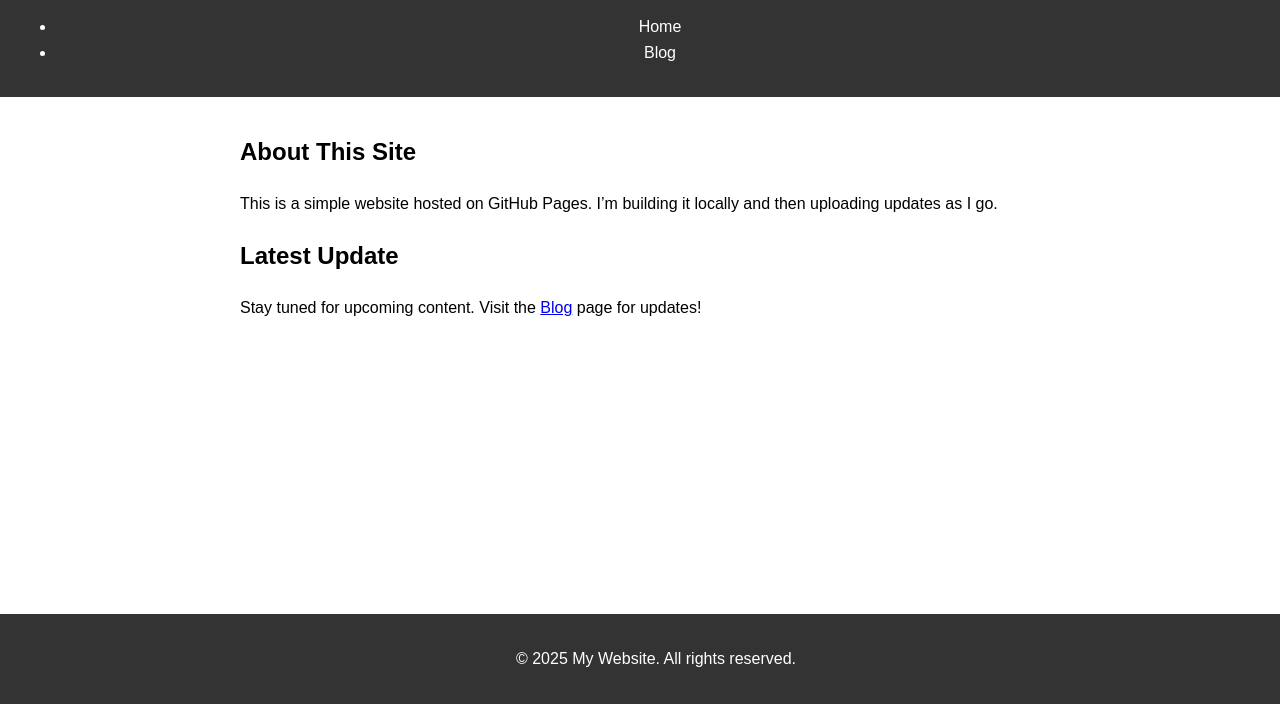
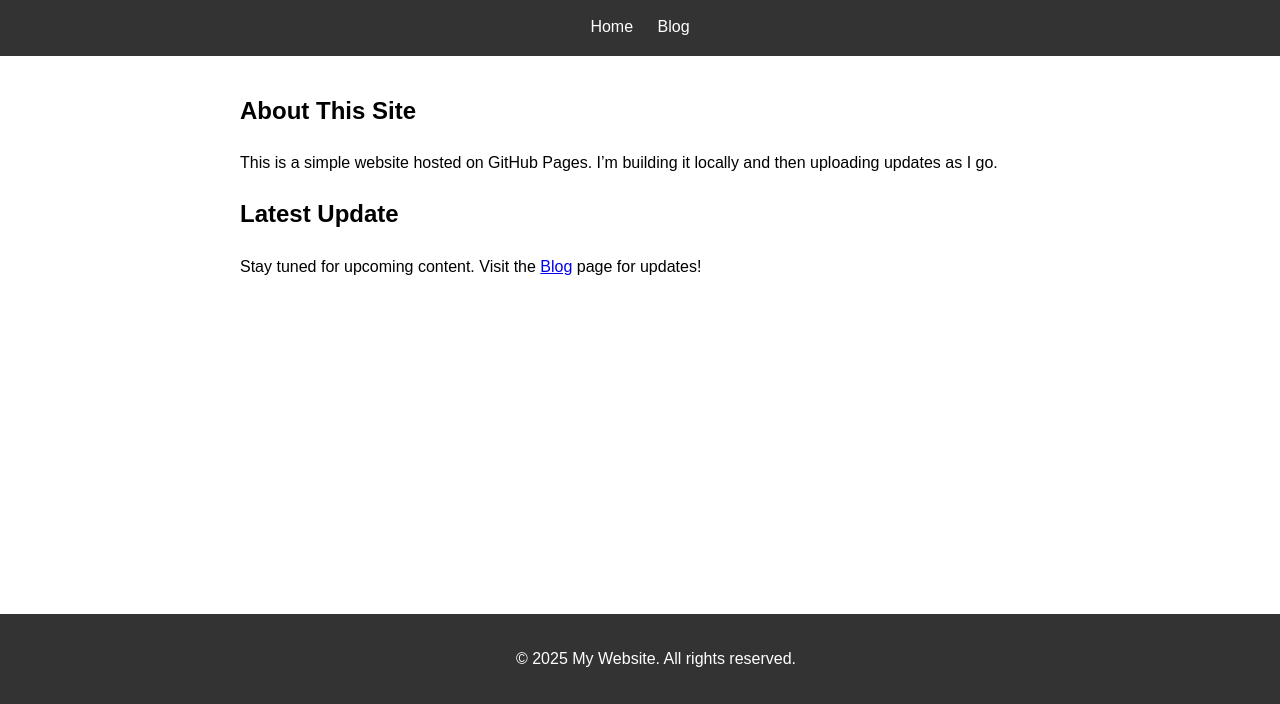
Before and after one commit to greatgoal/website, a plain HTML site: page index.html in a window 1280 px wide. Shown: the part 96-800 px from the top of the page. Drawn offline with Linux system fonts and the light colour scheme.

Commit message:
Update index.html

```diff
--- a/index.html
+++ b/index.html
@@ -10,10 +10,8 @@
     <header>
         <h1>Welcome to My Website</h1>
         <nav>
-            <ul>
-                <li><a href="index.html" class="active">Home</a></li>
-                <li><a href="blog.html">Blog</a></li>
-            </ul>
+            <a href="index.html" class="active">Home</a>
+            <a href="blog.html">Blog</a>
         </nav>
     </header>
 
```
